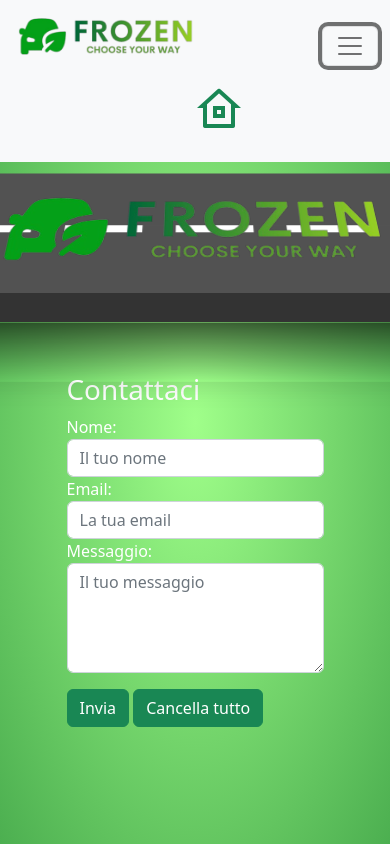
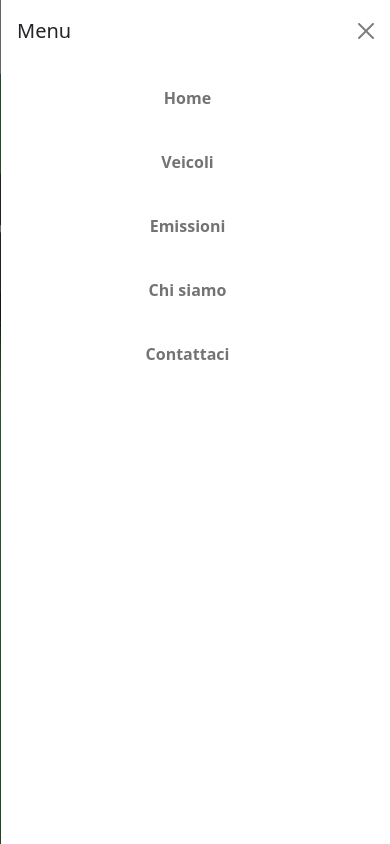
Before and after one commit to leonardostefanini/projectwork, a plain HTML site: page frontend/Contattaci.html in a window 390 px wide. Both pictures are taken after a click on the button "Toggle navigation". Shown: the top 844 px of the page. Drawn offline with nearby package versions, Linux system fonts and the light colour scheme.

Commit message:
sfgsddgds

```diff
--- a/frontend/Contattaci.html
+++ b/frontend/Contattaci.html
@@ -14,39 +14,50 @@
 
   <body>
     <header>
-        <nav class="navbar navbar-expand-lg bg-light navbar-light position-fixed fixed-top">
+        <nav class="navbar navbar-expand-lg fixed-top bg-light">
             <div class="container">
-                <div class="navbar-brand" href="#">
-                    <a class="navbar-brand" href="./"><img src="./img/PW_logo.png" alt="" style="height: 3rem;"></a>
-                </div>
-                <button class="navbar-toggler" id="bt3" type="button" data-bs-toggle="collapse"
-                    data-bs-target="#navbarSupportedContent" aria-controls="navbarSupportedContent"
-                    aria-expanded="false" aria-label="Toggle navigation">
+              <a class="navbar-brand" href="play/index.html">
+                <img id="logo" src="img/PW_logo.png" alt="logo">
+            </a>
+              <button class="navbar-toggler border-0" type="button" data-bs-toggle="offcanvas" data-bs-target="#offcanvasNavbar" aria-controls="offcanvasNavbar" aria-label="Toggle navigation">
                 <span class="navbar-toggler-icon"></span>
               </button>
-
-
-                <div class="collapse navbar-collapse" id="navbarSupportedContent">
-                    <ul id="navLinks" class="navbar-nav align-items-center ms-auto">
-
+              <div class="offcanvas offcanvas-end" tabindex="-1" id="offcanvasNavbar" aria-labelledby="offcanvasNavbarLabel">
+                <div class="offcanvas-header">
+                  <h5 class="offcanvas-title" id="offcanvasNavbarLabel">Menu</h5>
+                  <button type="button" class="btn-close" data-bs-dismiss="offcanvas" aria-label="Close"></button>
+                </div>
+                <div class="offcanvas-body">
+                  <ul id="navLinks" class="navbar-nav justify-content-end flex-grow-1 pe-3 fw-semibold gap-4 align-items-center">
+                    <li class="nav-item">
+                      <a class="nav-link" href="index.html">Home</a>
                     </li>
                     <li class="nav-item">
-                            <a class="nav-link active ms-5 text-success" href="index.html" aria-current="page"
-                                id="home"><i class="ri-home-8-line" style="font-size: 3rem;"></i></span></a>
+                      <a class="nav-link" href="#veicoli">Veicoli</a>
                     </li>
-                        <!-- <li class="nav-item dropdown">
-              <a class="nav-link dropdown-toggle ms-5 text-success" href="#" id="dropdownId" data-bs-toggle="dropdown" aria-haspopup="true" aria-expanded="false">Auto</a>
-              <div class="dropdown-menu" aria-labelledby="dropdownId">
-                <a class="dropdown-item" href="#" id="autoV">Visualizza</a>
-
-                <a class="dropdown-item" href="#" id="autoA">Aggiungi</a>
-                <a class="dropdown-item" href="#" id="autoM">Modifica</a>
+                    <li class="nav-item">
+                      <a class="nav-link" href="grafico.html">Emissioni</a>
+                    </li>
+                    <li class="nav-item">
+                      <a class="nav-link" href="Chisiamo.html">Chi siamo</a>
+                    </li>
+                    <li class="nav-item">
+                      <a class="nav-link" href="Contattaci.html">Contattaci</a>
+                    </li>
+                    <li class="nav-item">
+                      <div>
+                        <!-- <input type="checkbox" class="checkbox" id="checkbox"> -->
+                        <!-- <label for="checkbox" class="checkbox-label">
+                          <i class="fas fa-moon"></i>
+                          <i class="fas fa-sun"></i>
+                          <span class="ball"></span>
+                        </label> -->
                       </div>
-            </li> -->
+                    </li>
                   </ul>
                 </div>
               </div>
-
+            </div>
           </nav> <!-- place navbar here -->
     </header>
     <main>
@@ -58,14 +69,14 @@
                 </div>
             </div>
         </a>
-        <div class="container mb-5">
+        <div class="container-fluid mb-5">
             <div class="row">
-                <div class="d-flex justify-content-center">
+                <div class="d-flex justify-content-center col-lg-12">
                     <form action="">
                       <!-- <div class="container"> -->
                           <h1>Contattaci</h1>
                           <div class="row">
-                              <div class="col-lg-12">
+                              <div class="">
                                   <div class="form-group">
                                       <label for="name">Nome:</label>
                                       <input type="text" class="form-control" id="name" placeholder="Il tuo nome">
@@ -73,7 +84,7 @@
                               </div>
                           </div>
                           <div class="row">
-                              <div class="col-lg-12">
+                              <div class="">
                                   <div class="form-group">
                                       <label for="email">Email:</label>
                                       <input type="email" class="form-control" id="email" placeholder="La tua email">
@@ -81,7 +92,7 @@
                               </div>
                           </div>
                           <div class="row">
-                              <div class="col-lg-12">
+                              <div class="">
                                   <div class="form-group">
                                       <label for="message">Messaggio:</label>
                                       <textarea class="form-control" id="message" rows="4" placeholder="Il tuo messaggio"></textarea>
--- a/frontend/css/Contattaci.css
+++ b/frontend/css/Contattaci.css
@@ -83,3 +83,6 @@ h1, label{
 button{
     margin-top:5%;
 }
+#logo {
+    height: 3rem;
+  }
```
Lines whose indentation alone changed are shown as unchanged.
